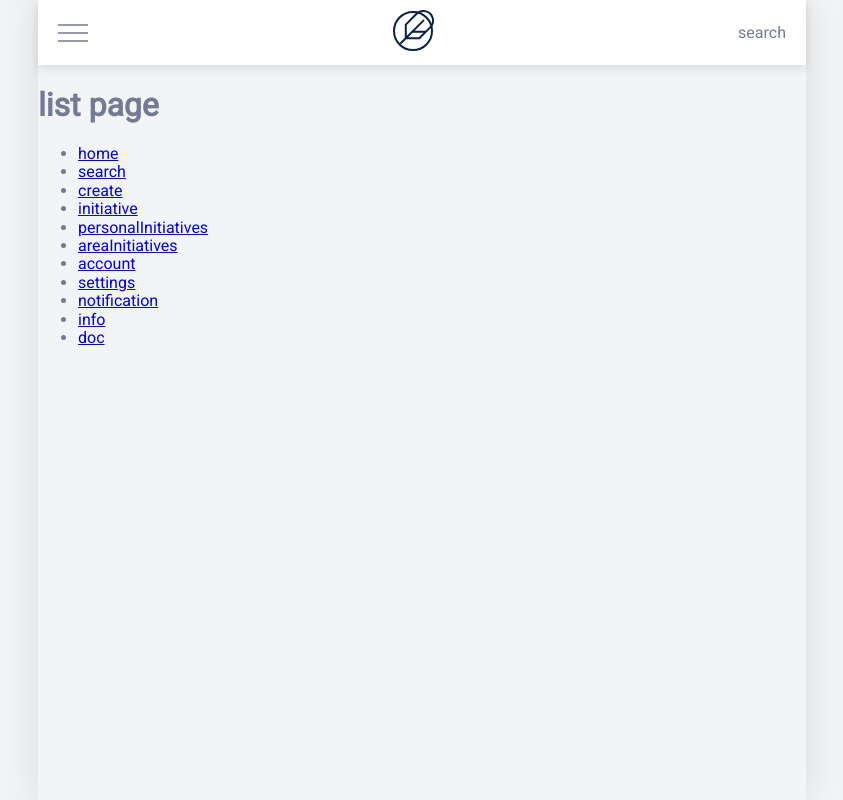
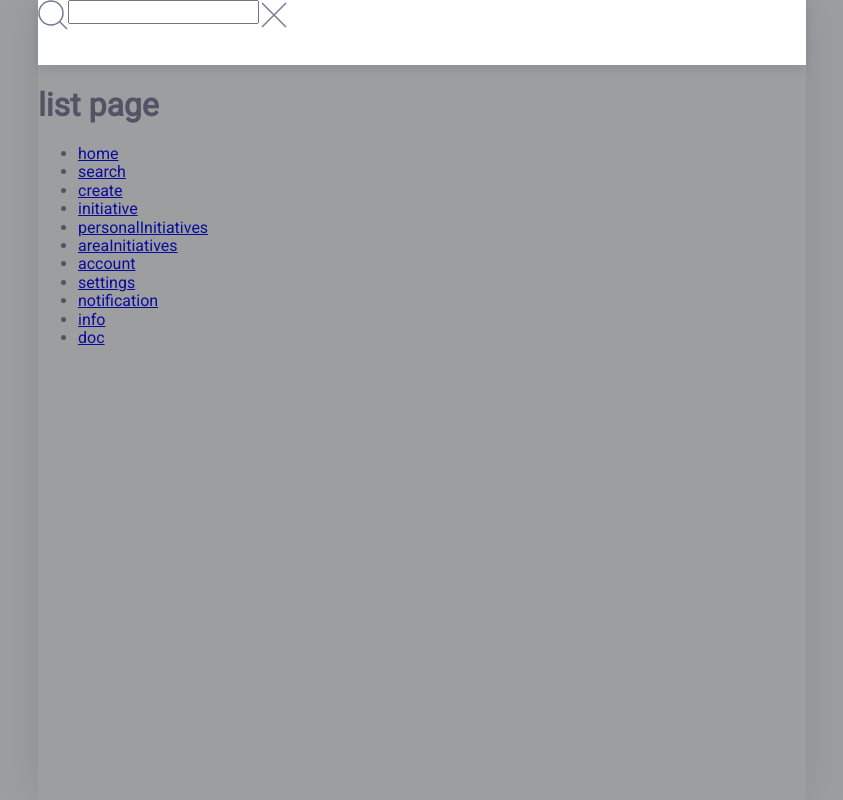
Before and after one commit to TsAnastasia/hackathon-civic-initiatives, a React app: page / in a window 1280 px wide. Shown: the whole page, without its empty margins (218-1061 px from the left). Built offline with nearby package versions, Linux system fonts and the light colour scheme.

Commit message:
create search panel

```diff
--- a/src/components/AppHeader/search/AppHeaderSearch.tsx
+++ b/src/components/AppHeader/search/AppHeaderSearch.tsx
@@ -1,5 +1,53 @@
+import cl from "classnames";
+import React, { useState } from "react";
+import IconButton from "../../UI/buttons/IconButton/IconButton";
+import styles from "./appHeaderSearch.module.scss";
+
 const AppHeaderSearch = () => {
-  return <div>search</div>;
+  const [isOpen, setIsOpen] = useState(true);
+  const [search, setSearch] = useState("");
+
+  const handleOpen = () => {
+    setIsOpen(true);
+  };
+
+  const handleClose = () => {
+    setIsOpen(false);
+  };
+
+  const handleChange = (event: React.ChangeEvent<HTMLInputElement>) => {
+    setSearch(event.target.value);
+  };
+
+  const handleSubmit = (event: React.FormEvent<HTMLFormElement>) => {
+    event.preventDefault();
+    console.log(event.target);
+  };
+
+  return (
+    <div>
+      <IconButton className={styles.button} onClick={handleOpen} />
+      <div className={cl(styles.search, isOpen && styles.search_open)}>
+        <div
+          className={cl(styles.blackout)}
+          onClick={handleClose}
+          aria-hidden="true"
+        />
+        <form className={styles.panel} onSubmit={handleSubmit}>
+          <IconButton className={styles.button} type="submit" />
+          <label>
+            <input
+              type="text"
+              name="search"
+              value={search}
+              onChange={handleChange}
+            />
+          </label>
+          <IconButton className={styles.close} onClick={handleClose} />
+        </form>
+      </div>
+    </div>
+  );
 };
 
 export default AppHeaderSearch;
```
Also changed, not shown: src/components/AppHeader/search/appHeaderSearch.module.scss.d.ts (added, +17 -0 lines), src/assets/images/icons/close.svg (added), src/assets/images/icons/search.svg (added).
